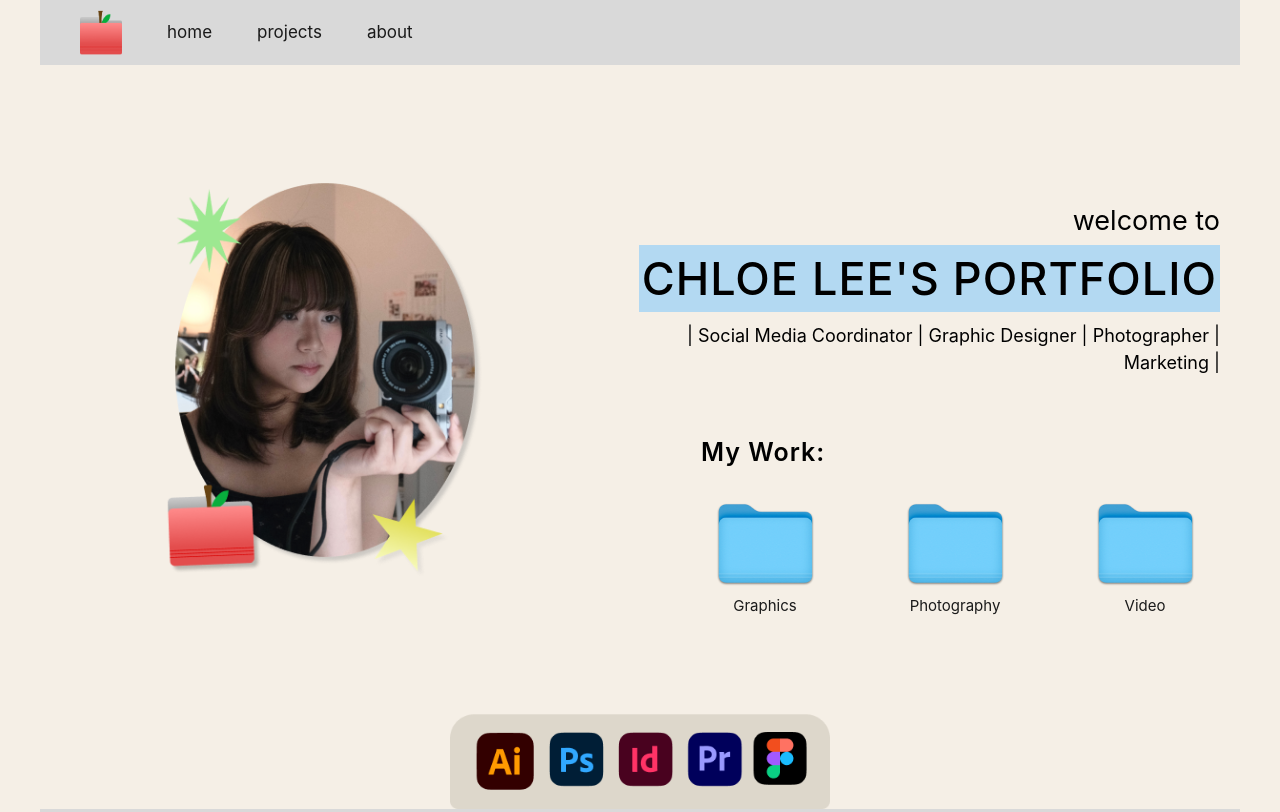
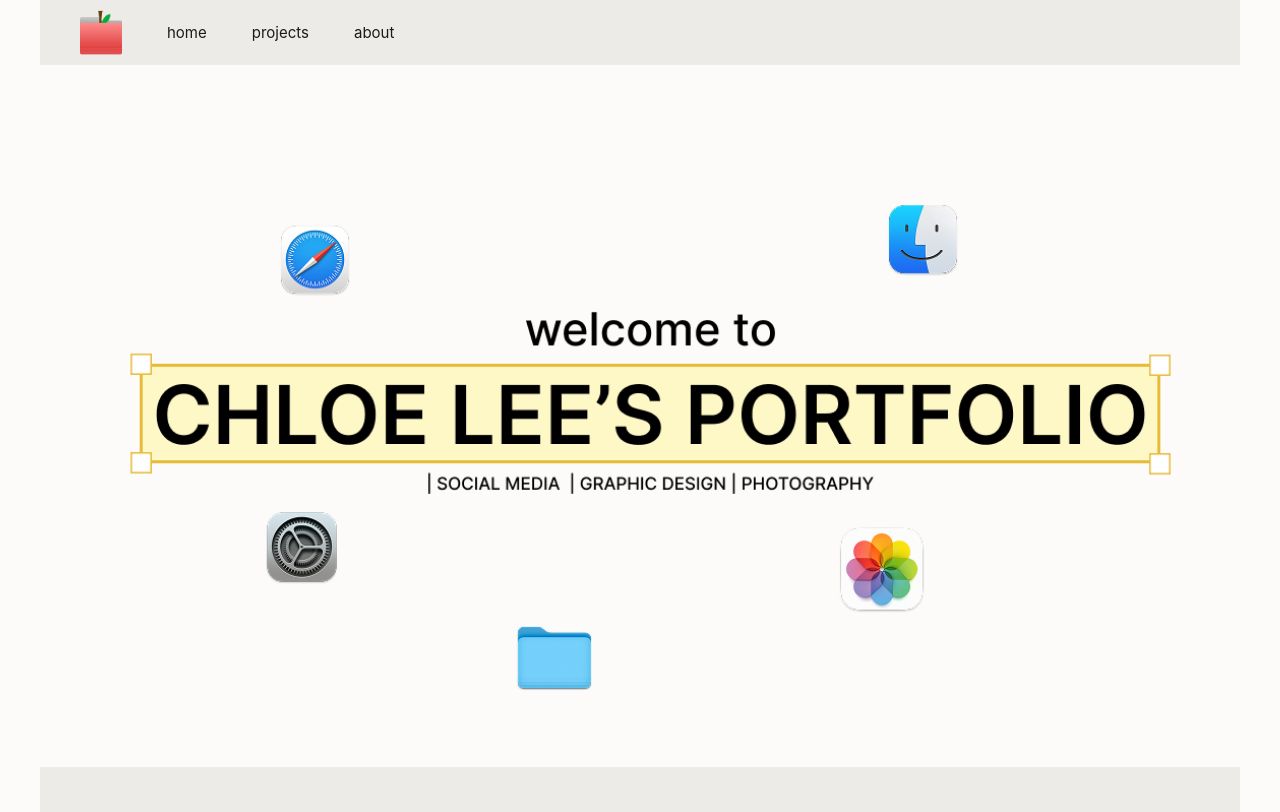
Before and after one commit to chloeleehc/a3-webdesign, a plain HTML site: page index.html in a window 1280 px wide. Shown: the top 812 px of the page. Drawn offline with Linux system fonts and the light colour scheme.

Commit message:
( ◕ ◞ ◕ ) auto commit

```diff
--- a/index.html
+++ b/index.html
@@ -5,11 +5,11 @@
   <meta charset="utf-8">
   <link rel="preconnect" href="https://fonts.googleapis.com">
 <link rel="preconnect" href="https://fonts.gstatic.com" crossorigin>
-<link href="https://fonts.googleapis.com/css2?family=Comfortaa:wght@300..700&family=Raleway:ital,wght@0,100..900;1,100..900&display=swap" rel="stylesheet">
   <style>
     body {
-      background-color: #F5EFE6;
+      background-color: #FDFBF9;
       font-family: Inter, sans-serif;
+      letter-spacing: 3%;
       margin: 0;
       padding: 0;
     }
@@ -33,11 +33,12 @@
       box-sizing: border-box;
     }
     nav {
-      background-color: #D9D9D9;
+      background-color: #EDEBE8;
+      letter-spacing: 5%;
       height: 45px;
       line-height: 45px;
       padding: 10px 40px;
-      font-size: 17px;
+      font-size: 15px;
       display: flex;
       align-items: center;
       justify-content: space-between;
@@ -55,22 +56,6 @@
     nav li {
       display: inline;
       margin-left: 45px;
-    }
-
-    .hero-section {
-      display: grid;
-      grid-template-columns: 45% 55%;
-      gap: 40px;
-      padding: 60px 60px 20px 60px;
-      align-items: center;
-    }
-    .hero-intro {
-      text-align: right;
-    }
-
-    .welcome-text {
-      font-size: 27px;
-      margin: 50px 0 8px 0;
     }
 
     h1 {
@@ -103,29 +88,6 @@
       margin: 55px -24px 30px auto;
     }
 
-    .folder-grid {
-      display: grid;
-      grid-template-columns: 150px 150px 150px;
-      gap: 40px;
-      justify-content: end;
-      text-align: center;
-    }
-
-    .folder-item {
-      margin: 0 0 0 0;
-      font-size: 15px;
-      text-align: center;
-    }
-
-    .folder-item img {
-      display: block;
-      margin: 0 auto;
-    }
-    .folder-item p {
-      font-size: 15px;
-      margin: 10px 0 0 0;
-      text-align: center;
-    }
 
     .logo-bar-wrapper {
       text-align: center;
@@ -139,7 +101,7 @@
     }
 
     .grey-divider {
-      background-color: #D9D9D9;
+      background-color: #EDEBE8;
       height: 55px;
       width: 100%;
     }
@@ -181,8 +143,6 @@
     }
 
     .contact-box p {
-      font-family: "Raleway", sans-serif;
-      font-weight: 450;
       width: 100%;
       letter-spacing: 0.6px;
       font-size: 20px;
@@ -254,49 +214,16 @@
 
       <header id="home" class="hero-section">
         <div>
-          <img src="MySelfie.png" width="450" alt="MySelfie">
-        </div>
-        <div>
-          <div class="hero-intro">
-            <p class="welcome-text">welcome to</p>
-            <h1>CHLOE LEE'S PORTFOLIO</h1>
-            <p class="intro">| Social Media Coordinator | Graphic Designer | Photographer | Marketing |</p>
-          </div>
-          <h2 id="projects" class="my-work-title">My Work:</h2>
-
-          <div class="folder-grid">
-            <div class="folder-item">
-              <a href="#graphic">
-              <img src="bluefolder.webp" width="125" alt="Graphic Folder">
-              <p>Graphics</p>
-              </a>
-            </div>
-            <div class="folder-item">
-              <a href="#photography">
-              <img src="bluefolder.webp" width="125" alt="Photography Folder">
-              <p>Photography</p>
-              </a>
-            </div>
-            <div class="folder-item">
-              <a href="#Videos">
-              <img src="bluefolder.webp" width="125" alt="Video Folder">
-              <p>Video</p>
-              </a>
-            </div>
-          </div>
+          <img src="WelcomePage.png" width="1220" alt="Welcome Page">
         </div>
       </header>
-
-      <div class="logo-bar-wrapper">
-        <img src="Logos.png" width="380" alt="Logos">
-      </div>
       <div class="grey-divider"></div>
 
       <section id="about" class="aboutme-section">
         <div>
         <h2 class="aboutme-heading">ABOUT ME</h2>
 
-        <p class="aboutme-text">Hi, I am Chloe Lee, a Global Business and Digital Art (GBDA) student at the <a href="https://uwaterloo.ca/" target="_blank">University of Waterloo</a>. A marketing and social media coordinator, photographer, and Graphic Designer. Graphic design is an amazing thing to me, I love how powerful they can tell a story and create harmony. I have a strong observation when it comes to photographies and graphic elements, therefore I am constantly inspired by exploring different graphic styles in everyday life.<br> <br> I am currently the Social Media Coordinator of <a href="https://www.instagram.com/haebeatdancecrew?hvrq=MTg1MXYwMzQxamNlbQ==" target="_blank">Haebeat Dance Crew</a>, and Marketing Executive in <a href="https://www.instagram.com/uwaterloohksa?dmpr=b2hubmlqZ2JmejFx" target="_blank">University of Waterloo Hong Kong Student Association</a>.<br> <br> Moreover, I own a small (super small) craft business! In my free time, or whenever I feel stressed, I do beadings. It’s a relaxation tool for me to stay away from stressful works. I find myself really into beading months ago, so I decided to start selling my products.<br> <br>Fun fact: I love everything about apples, and I always sneak apple elements in my graphic design projects!</p>
+        <p class="aboutme-text">Hi, I am Chloe Lee, a Global Business and Digital Art (GBDA) student at the <a href="https://uwaterloo.ca/" target="_blank">University of Waterloo</a>. A marketing and social media coordinator, photographer, and Graphic Designer.<br> <br> I am currently the Social Media Coordinator of <a href="https://www.instagram.com/haebeatdancecrew?hvrq=MTg1MXYwMzQxamNlbQ==" target="_blank">Haebeat Dance Crew</a>, and Marketing Executive in <a href="https://www.instagram.com/uwaterloohksa?dmpr=b2hubmlqZ2JmejFx" target="_blank">University of Waterloo Hong Kong Student Association</a>.<br> <br> Moreover, I own a small (super small) craft business! In my free time, or whenever I feel stressed, I do beadings. It’s a relaxation tool for me to stay away from stressful works. I find myself really into beading months ago, so I decided to start selling my products.<br> <br>Fun fact: I love everything about apples, and I always sneak apple elements in my graphic design projects!</p>
         </div>
          <div class="smiski-box">
           <img src="Smiski.webp" width="400" alt="Smski">
```
